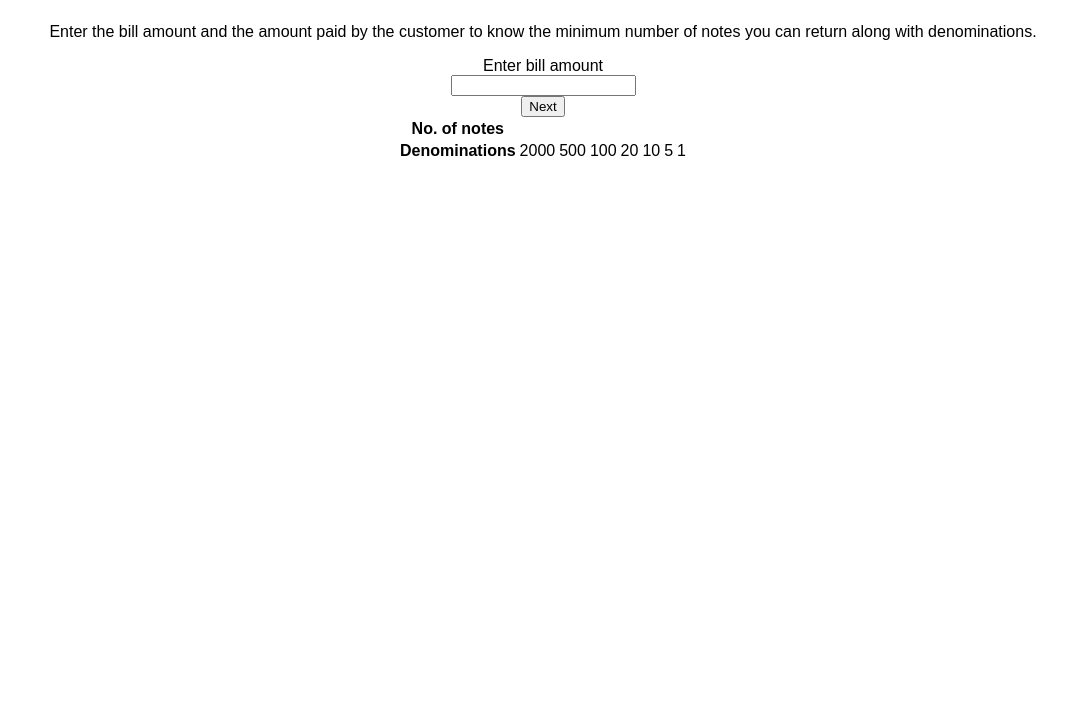
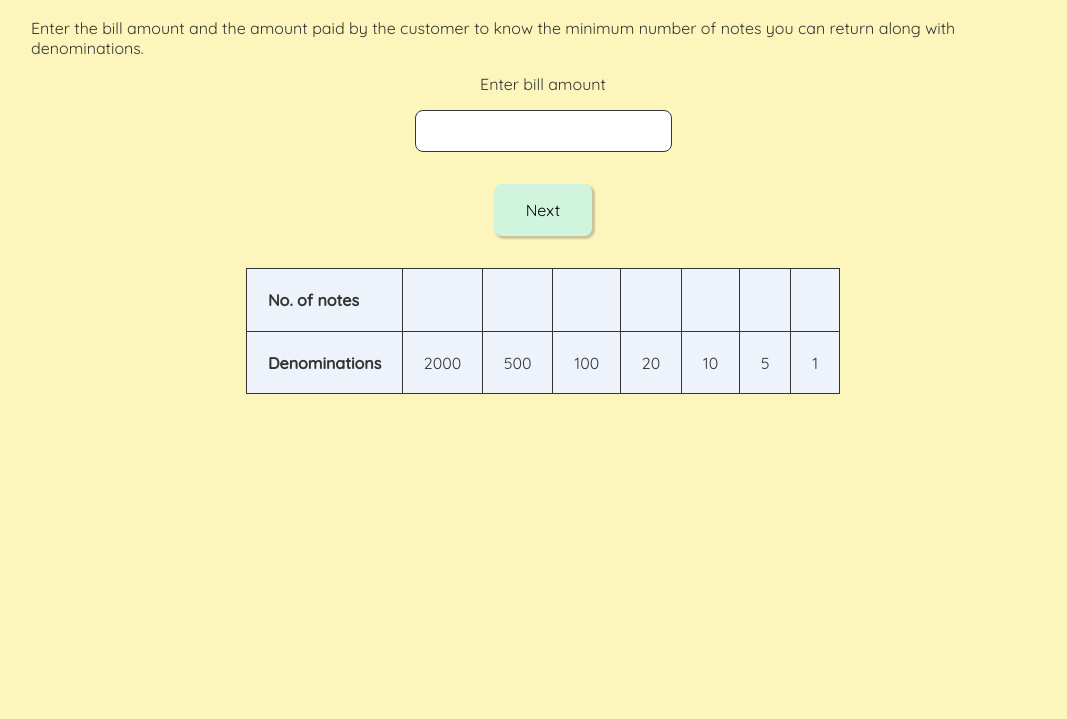
Before and after one commit to asaxena012/cash-return-manager, a website built with Parcel: page index.html in a window 1280 px wide. Shown: the part 81-800 px from the top of the page, without its empty margins (97-1164 px from the left). Built offline with nearby package versions, Linux system fonts and the light colour scheme.

Commit message:
styles: basic styling added to app elements

```diff
--- a/src/styles.css
+++ b/src/styles.css
@@ -1,5 +1,11 @@
+@import url("https://fonts.googleapis.com/css2?family=Quicksand:wght@300;400;500&display=swap");
+
 body {
-  font-family: sans-serif;
+  font-family: "Quicksand", sans-serif;
+  width: 80%;
+  margin: auto;
+  background: #fcf6bd;
+  color: #333533;
 }
 
 div {
@@ -11,3 +17,44 @@ div {
 #paid-input-container {
   display: none;
 }
+
+input {
+  padding: 0.7rem 1.5rem;
+  border-radius: 0.5rem;
+  outline: none;
+  margin: 1rem 0rem;
+  border: 1px solid #333533;
+  font-size: 1rem;
+}
+
+button {
+  background: #d0f4de;
+  padding: 1rem 2rem;
+  outline: none;
+  border: none;
+  border-radius: 0.5rem;
+  font-size: 1rem;
+  font-family: "Quicksand", sans-serif;
+  margin: 1rem 0rem 2rem 0rem;
+  cursor: pointer;
+  box-shadow: 2px 2px 2px 1px rgba(0, 0, 0, 0.2);
+  transition: all 0.1s;
+}
+
+button:active {
+  transform: translate(-1px, -1px);
+  box-shadow: none;
+}
+
+table {
+  background: #edf2fb;
+  border: 1px solid #333;
+  border-collapse: collapse;
+}
+
+td,
+th {
+  text-align: left;
+  padding: 1.3rem;
+  border: 1px solid #333;
+}
```
